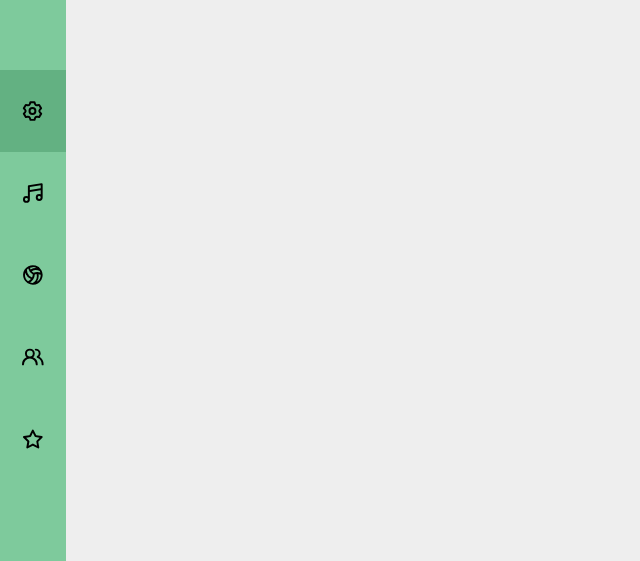
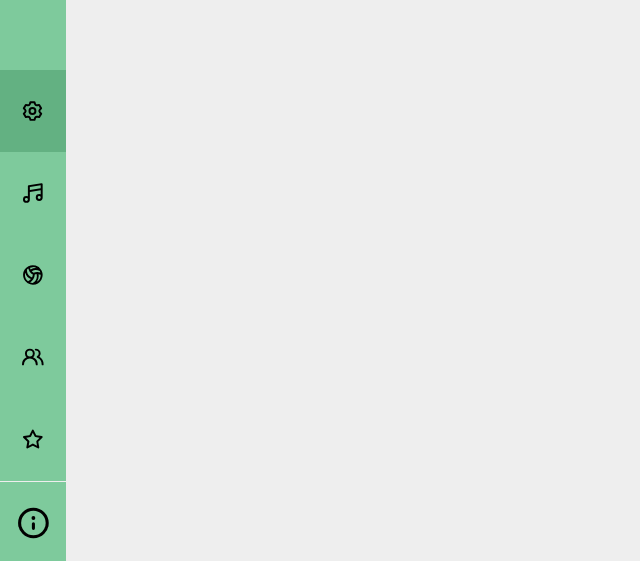
Before and after one commit to Hack-TeeEssGee/frontend, a React (Create React App) app: page /student-profile in a window 1280 px wide. Shown: the part 236-797 px from the top of the page, without its empty margins (0-640 px from the left). Built offline with nearby package versions, Linux system fonts and the light colour scheme.

Commit message:
Added special dashboard option;

```diff
--- a/src/components/dashboard.js
+++ b/src/components/dashboard.js
@@ -20,6 +20,29 @@ const DashBoardList = (props) => {
             {
                 props.listData.map((option, index) => {
                     if (index !== props.specialSelection) {
+                        return (
+                            <li key={index} className="dashboard-option" isselected={String(props.currentSelection === index)} onClick={() => {props.changeSelection(index)}}>
+                                <option.icon size={50} />
+                                <div>{option.option}</div>
+                            </li>
+                        )
+                    }
+                    else {
+                        return null;
+                    }
+                })
+            }
+        </div>
+    )
+}
+
+const DashboardSpecial = (props) => {
+
+    return (
+        <div className="dashboard-list special">
+            {
+                props.listData.map((option, index) => {
+                    if (index === props.specialSelection) {
                         return (
                             <li key={index} className="dashboard-option" isselected={String(props.currentSelection === index)} onClick={() => {props.changeSelection(index)}}>
                                 <option.icon size={50} />
@@ -73,6 +96,11 @@ const Dashboard = (props) => {
                 changeSelection = {props.changeSelection}
 
             />
+            <DashboardSpecial
+                {...props.listData}
+                currentSelection = {props.currentSelection}
+                changeSelection = {props.changeSelection}
+            />
         </div>
     )
 }
--- a/src/styles/_dashboard.scss
+++ b/src/styles/_dashboard.scss
@@ -1,9 +1,11 @@
 .dashboard {
+  position: relative;
   background-color: $primary-color;
   max-width: 30rem;
   min-height: 100vh;
   max-height: 100vh;
   overflow-y: scroll;
+  cursor: pointer;
 
   &[isopen="false"] {
     width: fit-content;
@@ -47,7 +49,7 @@
 
   .dashboard-list {
     width: 100%;
-    margin: 6rem 0;
+    margin-top: 6rem;
 
     .dashboard-option {
       list-style: none;
@@ -68,4 +70,14 @@
       }
     }
   }
+
+  .special {
+    position: absolute;
+    bottom: 0;
+
+    .dashboard-option {
+      padding: 1rem 10%;
+      border-top: 1px solid #eee;
+    }
+  }
 }
--- a/src/views/studentProfile.js
+++ b/src/views/studentProfile.js
@@ -5,6 +5,7 @@ import UilSetting from "@iconscout/react-unicons/icons/uil-setting";
 import UilBall from "@iconscout/react-unicons/icons/uil-volleyball";
 import UilUsersAlt from "@iconscout/react-unicons/icons/uil-users-alt";
 import UilStar from "@iconscout/react-unicons/icons/uil-star";
+import UilInfo from "@iconscout/react-unicons/icons/uil-info-circle";
 import { useState } from "react";
 
 const StudentProfile = () => {
@@ -40,7 +41,8 @@ const StudentProfile = () => {
                 icon: UilStar
             },
             {
-                option: "Student's Grievance Form"
+                option: "Student's Grievance Form",
+                icon: UilInfo
             }
         ]
     }
```
